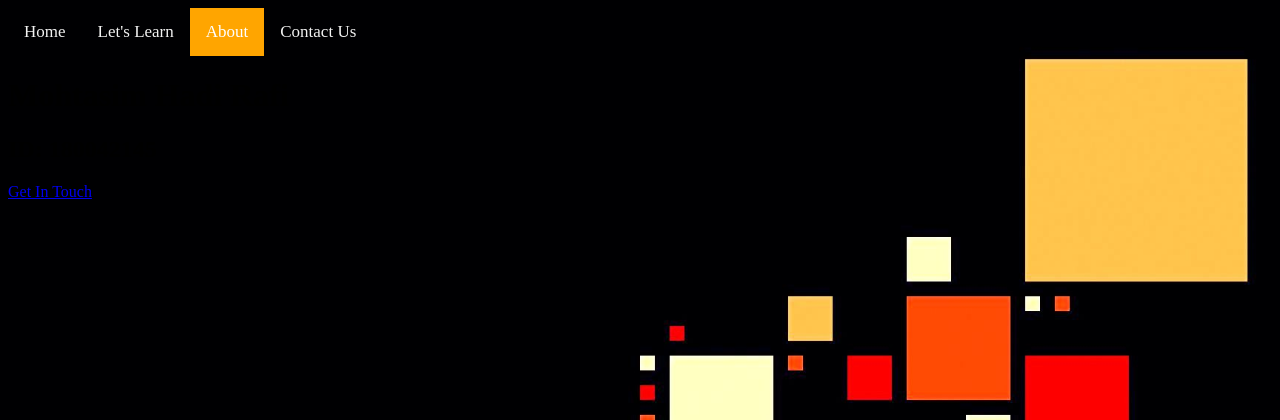
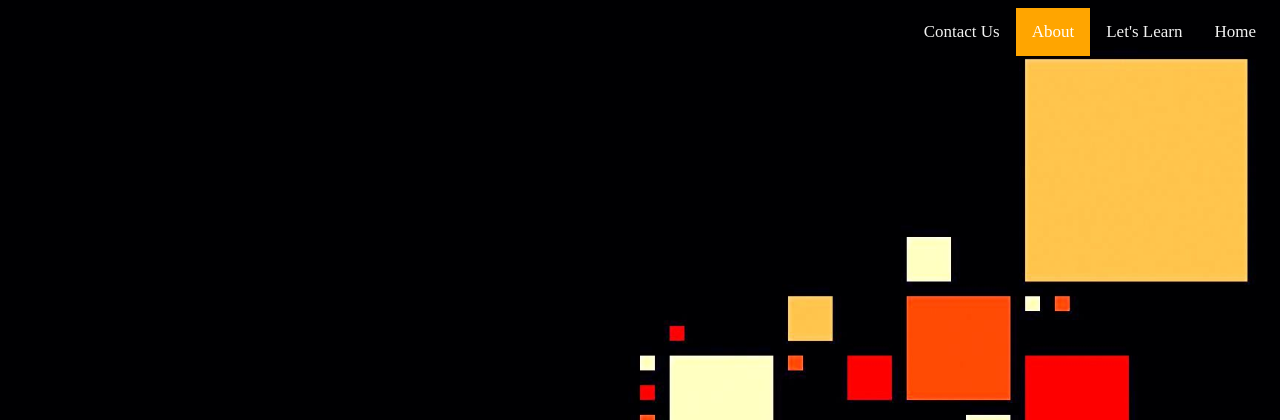
Before and after one commit to mohtasimhadirafi/HaateKhori, a Django app: page /about in a window 1280 px wide. Shown: the top 420 px of the page. Run offline with Django 3.2, Linux system fonts and the light colour scheme.

Commit message:
Fixing about.html and about.css

```diff
--- a/static/css/about.css
+++ b/static/css/about.css
@@ -12,7 +12,7 @@ body{
 }
 
 .menubar a {
-    float: left;
+    float: right;
     color: #f2f2f2;
     text-align: center;
     padding: 14px 16px;
--- a/templates/about.html
+++ b/templates/about.html
@@ -13,11 +13,5 @@
         <a class="active" href="#">About</a>
         <a href="#">Contact Us</a>
     </div>
-    <div class="container">
-        <h1>Mohtasim Hadi Rafi</h1>
-        <h2>ID: 180042145</h2>
-        <div class="image"></div>
-        <a href="#" class="btn">Get In Touch</a>
-    </div>
 </body>
 </html>
```
